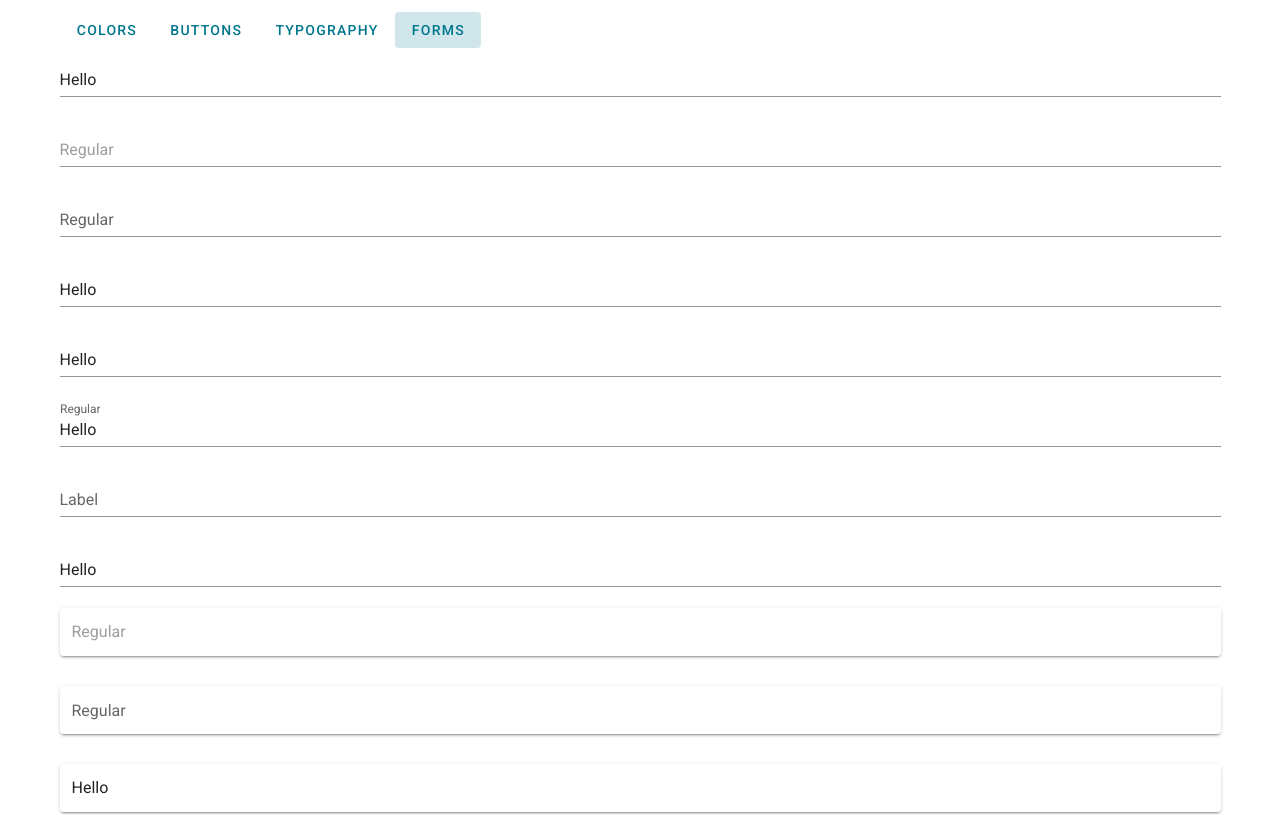
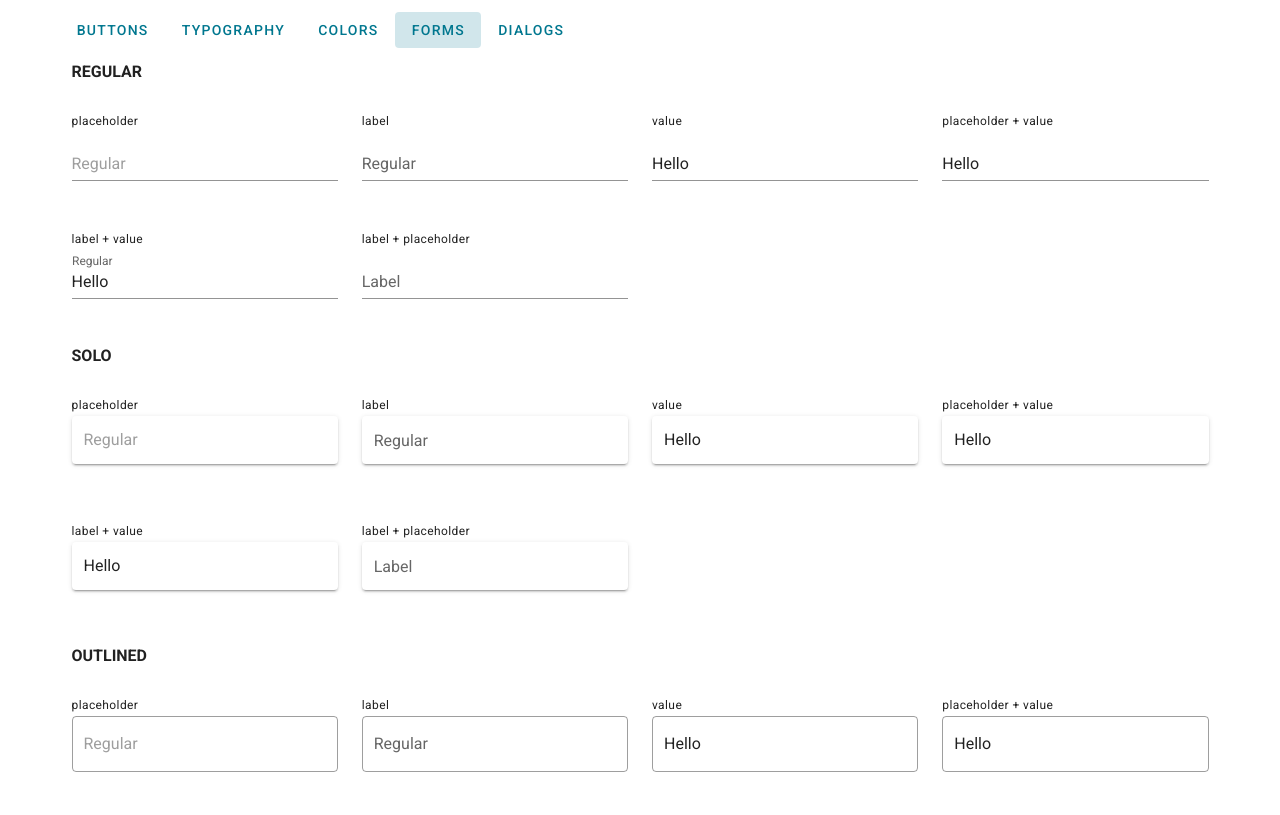
Before and after one commit to luizzzdev/vuetify-design-system, a Vue app: page /#/forms in a window 1280 px wide. Shown: the top 815 px of the page. Built offline with nearby package versions, Linux system fonts and the light colour scheme.

Commit message:
formatando inputs

```diff
--- a/src/App.vue
+++ b/src/App.vue
@@ -18,29 +18,16 @@
 
 <script lang="ts">
 import Vue from 'vue';
+import { routes } from '@/router';
 
 export default Vue.extend({
   name: 'App',
 
   data: () => ({
-    routes: [
-      {
-        to: 'colors',
-        title: 'Colors',
-      },
-      {
-        to: 'buttons',
-        title: 'Buttons',
-      },
-      {
-        to: 'typography',
-        title: 'Typography',
-      },
-      {
-        to: 'forms',
-        title: 'Forms',
-      },
-    ],
+    routes: routes.map(r => ({
+      to: r.name,
+      title: r.name,
+    })),
   }),
 
   methods: {},
--- a/src/router/index.ts
+++ b/src/router/index.ts
@@ -25,6 +25,11 @@ const routes: Array<RouteConfig> = [
     name: 'forms',
     component: () => import('../views/Forms'),
   },
+  {
+    path: '/dialogs',
+    name: 'dialogs',
+    component: () => import('../views/Dialog'),
+  },
 ];
 
 const router = new VueRouter({
@@ -32,3 +37,7 @@ const router = new VueRouter({
 });
 
 export default router;
+
+export {
+  routes
+}
--- /dev/null
+++ b/src/views/Dialog.vue
@@ -0,0 +1,44 @@
+<template>
+  <v-container>
+    <v-row>
+      <v-btn @click="openDialog">Open dialog</v-btn>
+    </v-row>
+
+    <v-dialog v-model="showDialog" width="500">
+      <v-card>
+        <v-card-title>
+          Lorem ipsum
+        </v-card-title>
+        <v-card-text>
+          Lorem ipsum dolor sit amet, consectetur adipisicing elit. Amet cumque
+          delectus dolore dolorum incidunt laboriosam modi, nam officia quasi
+          sunt! Amet dolorum earum eligendi nihil omnis. Animi maxime ullam
+          unde!
+        </v-card-text>
+        <v-card-actions>
+          <v-spacer></v-spacer>
+          <v-btn color="error" text>Cancel</v-btn>
+          <v-btn color="primary" text>Ok</v-btn>
+        </v-card-actions>
+      </v-card>
+    </v-dialog>
+  </v-container>
+</template>
+
+<script>
+export default {
+  name: 'Dialog',
+  data() {
+    return {
+      showDialog: false,
+    };
+  },
+  methods: {
+    openDialog() {
+      this.showDialog = true;
+    },
+  },
+};
+</script>
+
+<style scoped></style>
--- a/src/views/Forms.vue
+++ b/src/views/Forms.vue
@@ -1,23 +1,48 @@
 <template>
-  <div>
-    <div v-for="variant in variants" :key="variant">
-      <v-text-field value="Hello" />
+  <v-container>
+    <v-row v-for="variant in variants" :key="variant">
+      <v-col cols="12">
+        <h4 class="text-uppercase">{{variant}}</h4>
+      </v-col>
+      <v-col cols="3">
+        <span class="caption">placeholder</span>
         <v-text-field placeholder="Regular" v-bind="getTypes(variant)" />
+      </v-col>
+
+      <v-col cols="3">
+        <span class="caption">label</span>
         <v-text-field label="Regular" v-bind="getTypes(variant)" />
+      </v-col>
+      <v-col cols="3">
+        <span class="caption">value</span>
         <v-text-field value="Hello" v-bind="getTypes(variant)" />
+      </v-col>
+      <v-col cols="3">
+        <span class="caption">placeholder + value</span>
         <v-text-field
           placeholder="Regular"
           value="Hello"
           v-bind="getTypes(variant)"
         />
-      <v-text-field label="Regular" value="Hello" v-bind="getTypes(variant)" />
+      </v-col>
+      <v-col cols="3">
+        <span class="caption">label + value</span>
+        <v-text-field
+          label="Regular"
+          value="Hello"
+          v-bind="getTypes(variant)"
+        />
+      </v-col>
+      <v-col cols="3">
+        <span class="caption">label + placeholder</span>
         <v-text-field
           label="Label"
           placeholder="Placeholder"
           v-bind="getTypes(variant)"
         />
-    </div>
-  </div>
+      </v-col>
+    </v-row>
+  </v-container>
 </template>
 
 <script>
```
Lines whose indentation alone changed are shown as unchanged.
